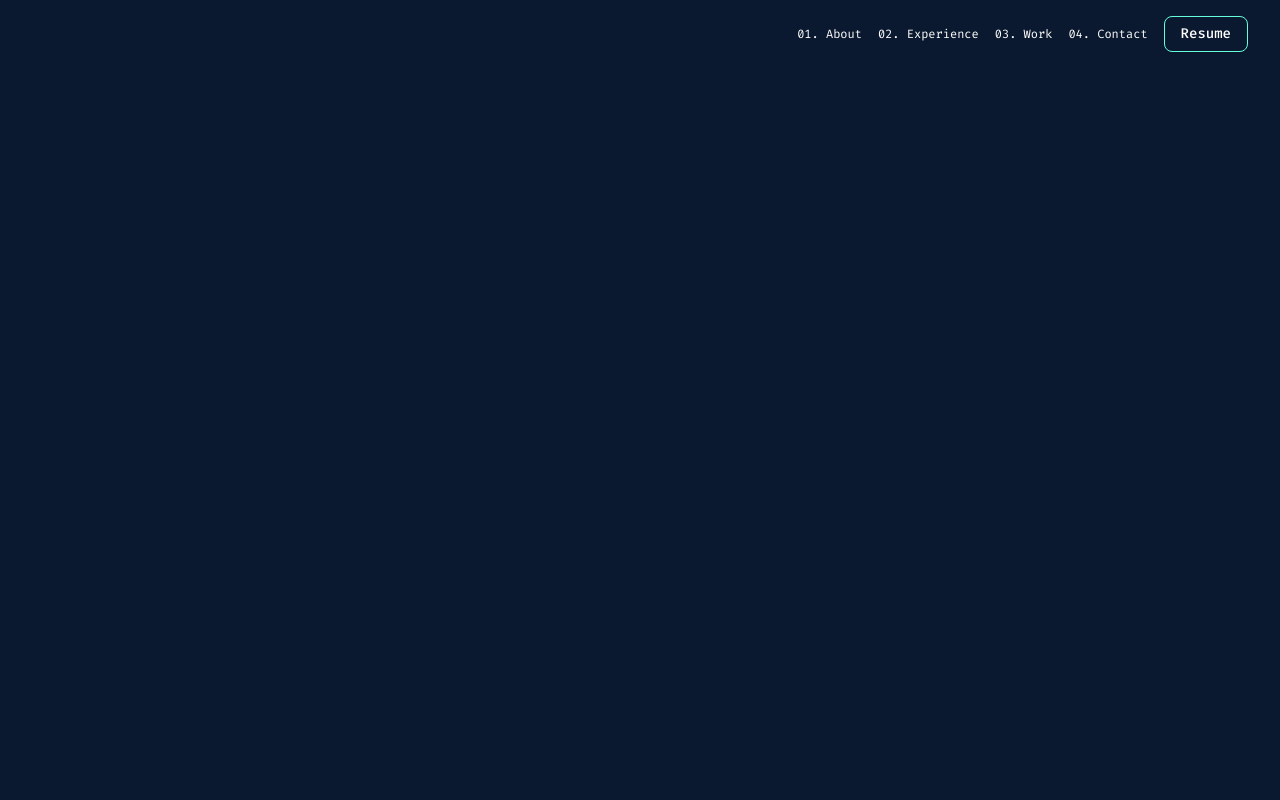
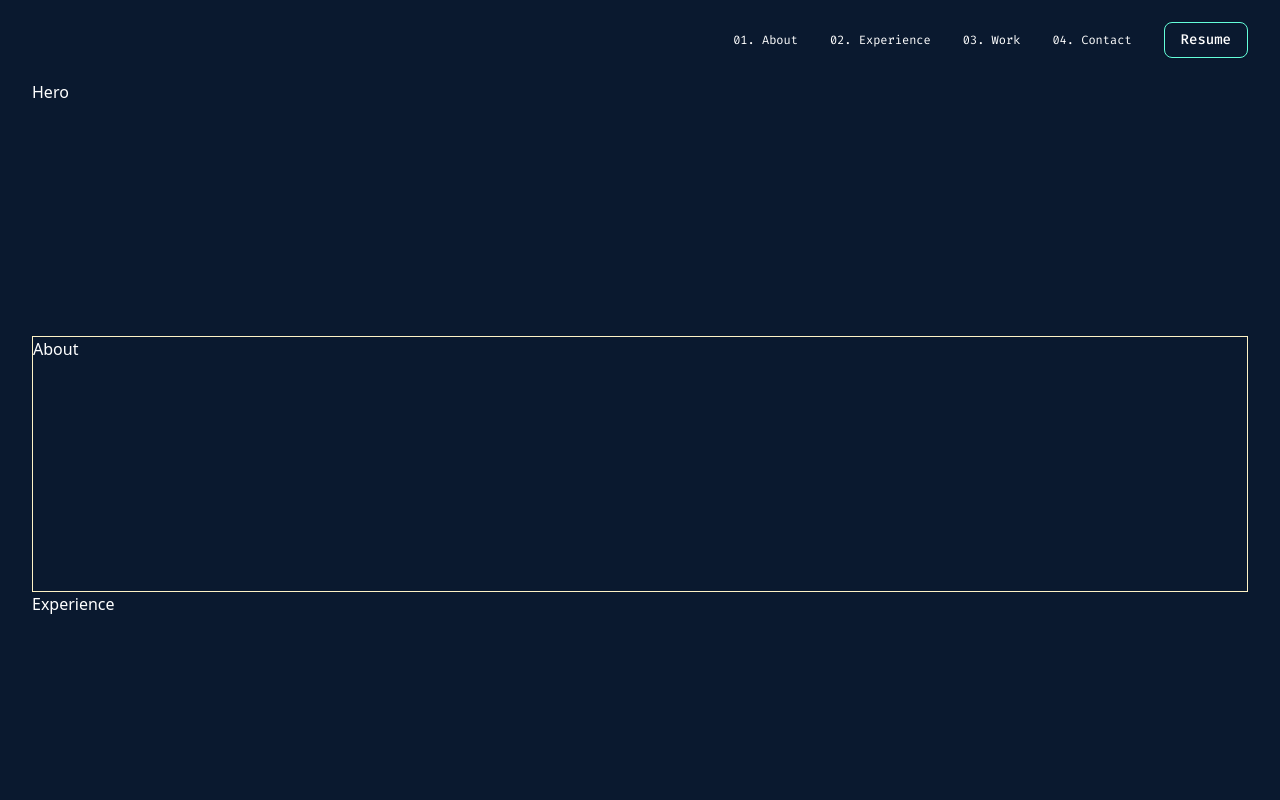
Before and after one commit to Shrief88/portfolio, a Next.js app: page / in a window 1280 px wide. Shown: the top 800 px of the page. Built offline with nearby package versions, Linux system fonts and the light colour scheme.

Commit message:
Add navbar

```diff
--- a/src/app/globals.css
+++ b/src/app/globals.css
@@ -5,6 +5,7 @@
 @custom-variant dark (&:is(.dark *));
 
 @theme inline {
+  --nav-height: 5rem;
   --color-background: var(--background);
   --color-foreground: var(--foreground);
   --font-inter: var(--font-inter);
@@ -47,7 +48,7 @@
 :root {
   --radius: 0.625rem;
   --background: oklch(21.36% 0.0483 257.95);
-  --foreground: oklch(0.145 0 0);
+  --foreground: oklch(0.922 0 0);
   --card: oklch(1 0 0);
   --card-foreground: oklch(0.145 0 0);
   --popover: oklch(1 0 0);
@@ -121,3 +122,19 @@
     @apply bg-background text-foreground;
   }
 }
+
+@layer components {
+  .underline-animation {
+    @apply relative;
+  }
+
+  .underline-animation::after {
+    content: "";
+    @apply absolute w-full h-0.5 left-0 bottom-[-4px] bg-foreground scale-x-0
+    origin-bottom-right transition-transform duration-500 ease-in-out;
+  }
+
+  .underline-animation:hover::after {
+    @apply scale-x-100 origin-bottom-left;
+  }
+}
--- a/src/app/page.tsx
+++ b/src/app/page.tsx
@@ -1,23 +1,23 @@
 import Navbar from "@/components/Navbar";
-// import Hero from "@/sections/Hero";
-// import About from "@/sections/About";
-// import Experience from "@/sections/Experience";
-// import Work from "@/sections/Work";
-// import Contact from "@/sections/Contact";
-// import Footer from "@/components/Footer";
+import Hero from "@/sections/Hero";
+import About from "@/sections/About";
+import Experience from "@/sections/Experience";
+import Work from "@/sections/Work";
+import Contact from "@/sections/Contact";
+import Footer from "@/components/Footer";
 
 export default function Home() {
   return (
-    <div className="px-8 py-4">
+    <>
       <Navbar />
-      {/* <div className="flex flex-col gap-4">
+      <main className="px-8 mt-[var(--nav-height)]">
         <Hero />
         <About />
         <Experience />
         <Work />
         <Contact />
-      </div>
-      <Footer /> */}
-    </div>
+      </main>
+      <Footer />
+    </>
   );
 }
--- a/src/components/Navbar.tsx
+++ b/src/components/Navbar.tsx
@@ -1,19 +1,56 @@
+"use client";
+
 import Link from "next/link";
 import { Button } from "./ui/button";
+import { useEffect, useState } from "react";
+import { cn } from "@/lib/utils";
+
+const links = ["About", "Experience", "Work", "Contact"];
 
 const Navbar = () => {
-  const links = ["About", "Experience", "Work", "Contact"];
+  const [show, setShow] = useState(true);
+  const [lastScrollY, setLastScrollY] = useState(0);
+  const [shouldHasShadow, setShouldHasShadow] = useState(false);
+
+  useEffect(() => {
+    const handleScroll = () => {
+      const currentScrollY = window.scrollY;
+      // As long as the currentScrollY is greater than the lastScrollY, that means the user is scrolling down so we hide the navbar otherwise we show it
+      if (currentScrollY > lastScrollY) {
+        setShow(false);
+      } else {
+        setShow(true);
+        setShouldHasShadow(currentScrollY > 0);
+      }
+
+      setLastScrollY(currentScrollY);
+    };
+
+    window.addEventListener("scroll", handleScroll);
+    return () => window.removeEventListener("scroll", handleScroll);
+  }, [lastScrollY]);
+
   return (
-    <div className="flex items-center justify-end gap-4 font-fira text-xs">
+    <nav
+      className={cn(
+        "px-8 fixed top-0 left-0 w-full text-xs font-fira bg-background transition-transform",
+        show ? "translate-y-0" : "-translate-y-full",
+        shouldHasShadow ? "drop-shadow-lg shadow-gray-900/50 backdrop-blur-md" : ""
+      )}
+    >
+      <div className="h-[var(--nav-height)] flex items-center justify-end gap-8">
         {links.map((link, index) => (
           <Link key={link} href={`#${link.toLowerCase()}`}>
+            <p className="underline-animation">
               {`0${index + 1}.` + " " + link}
+            </p>
           </Link>
         ))}
         <Button variant={"outline"} className="cursor-pointer">
           Resume
         </Button>
       </div>
+    </nav>
   );
 };
 
```
Lines whose indentation alone changed are shown as unchanged.
